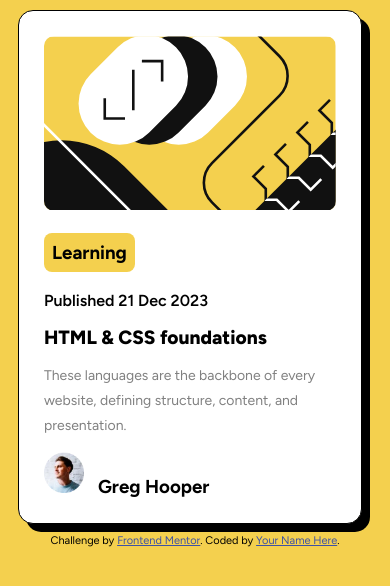
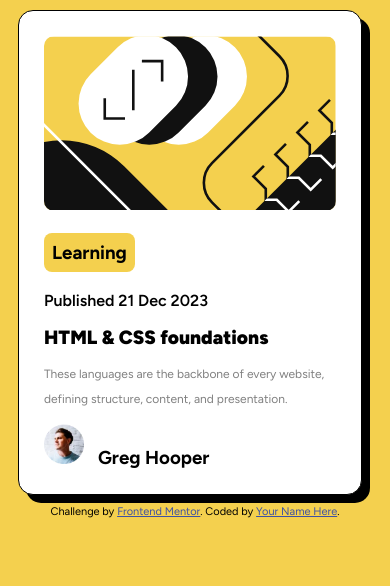
Before and after one commit to Emmanuel-Ola03/blog-preview-card-main, a plain HTML site: page index.html in a window 390 px wide. Drawn offline with Linux system fonts and the light colour scheme.

Commit message:
Update index.html

```diff
--- a/index.html
+++ b/index.html
@@ -84,11 +84,11 @@
       }
 
         h1{
-      font-weight: 800;
+      font-weight: 900;
       font-size: larger;
     }
       .main{
-        font-size:14px;
+        font-size:12px;
     }
   </style>
 
```
